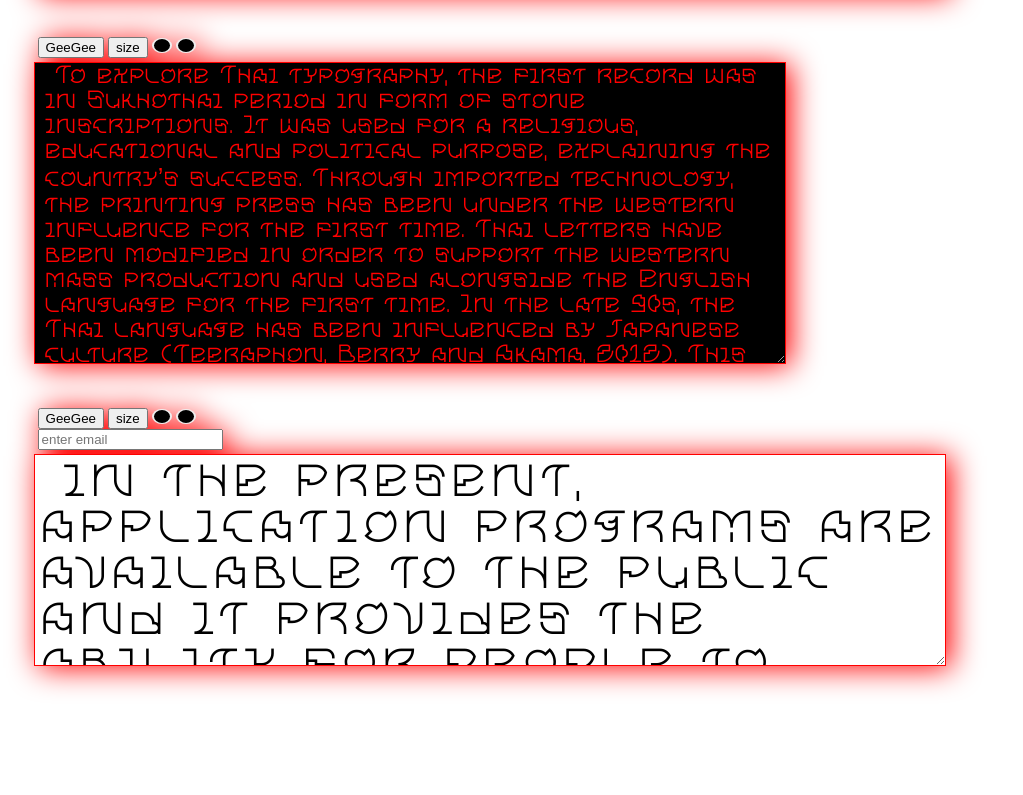
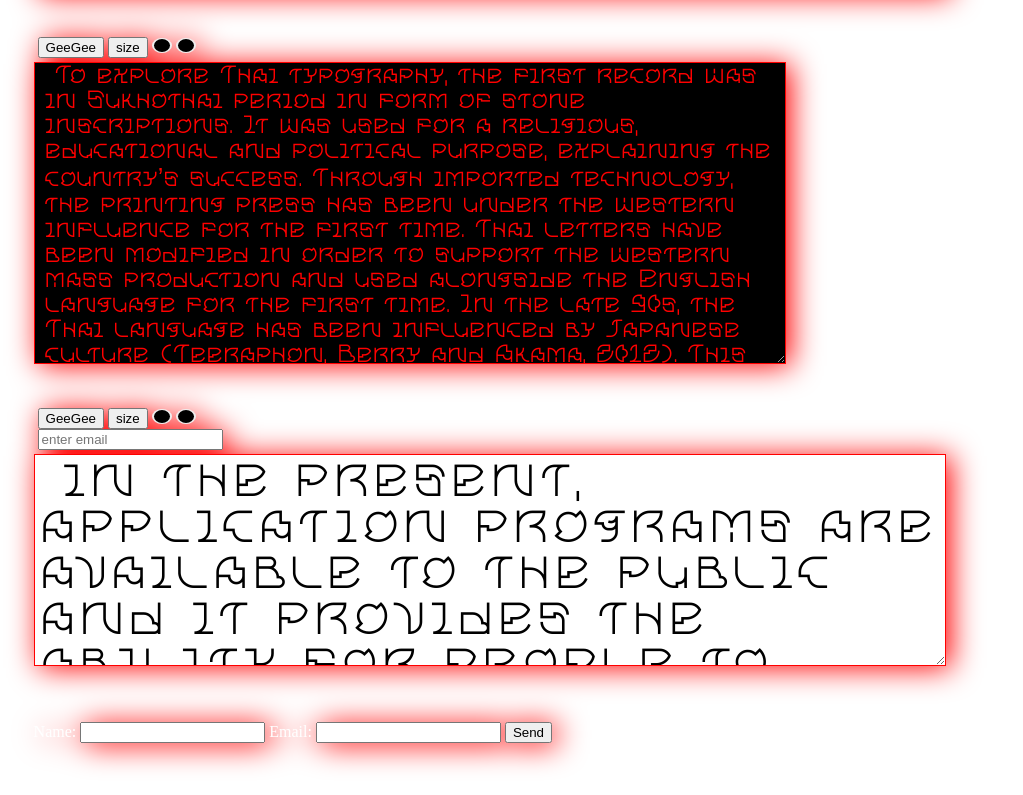
Before and after one commit to abcxyzfont/abcxyz, a plain HTML site: page index.html in a window 1280 px wide. Shown: the part 679-1474 px from the top of the page, without its empty margins (0-1023 px from the left). Before the commit the page ends 1421 px from the top, so only its background shows below. Drawn offline with nearby package versions, Linux system fonts and the light colour scheme; files whose address does not match are found by name.

Commit message:
test form

```diff
--- a/index.html
+++ b/index.html
@@ -284,7 +284,12 @@ programs have fixed shape and positioning for each glyph. Despite Thai language
   </p>
     <button type="submit">Send</button>
   </p>*/ -->
-
+  <form name="contact" method="POST" data-netlify="true">
+    <p>
+      <label>Name: <input type="text" name="name" /></label>
+      <label>Email: <input type="email" name="email" /></label>
+<button type="submit">Send</button>
+  </form>
 
      <br>
      <br>
```
